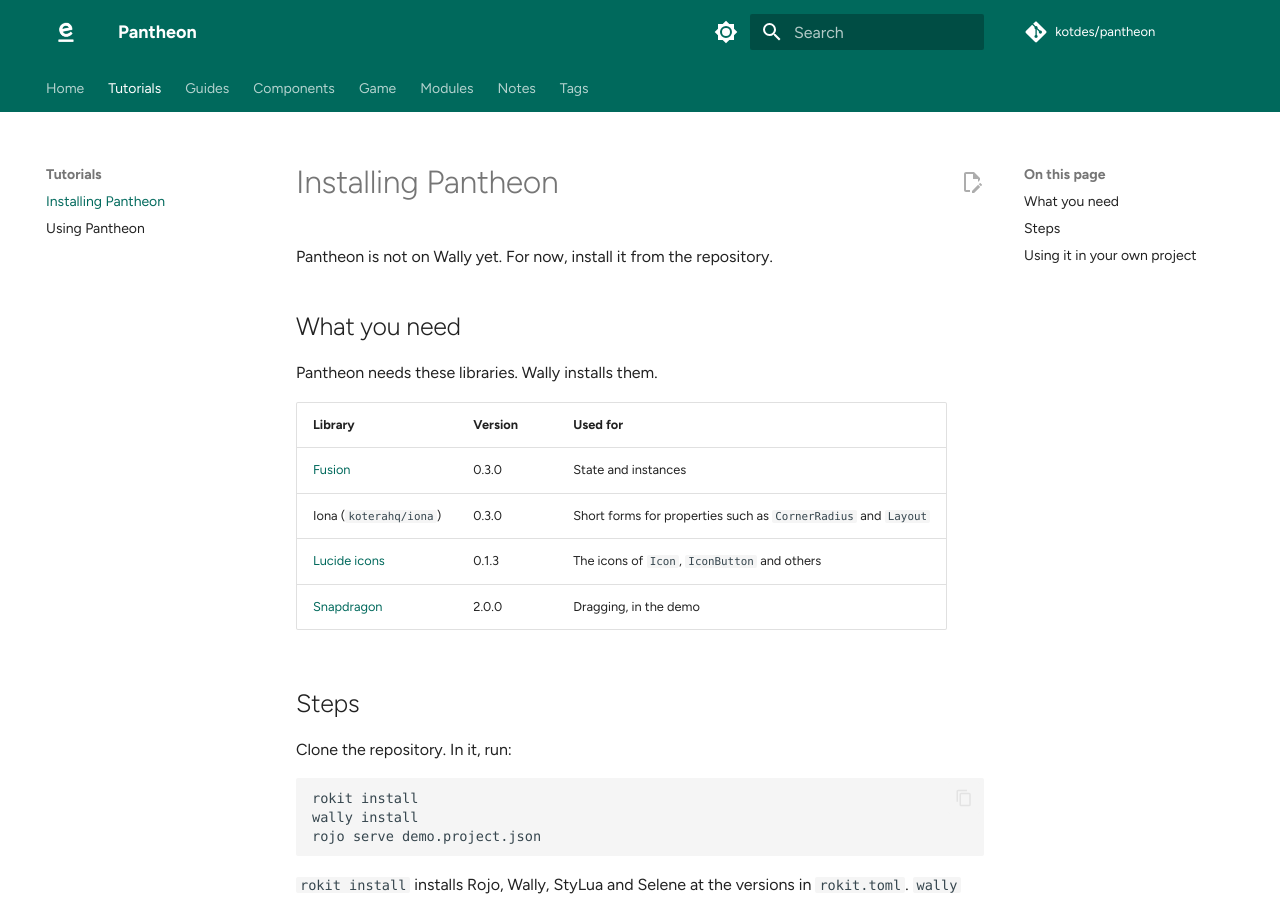
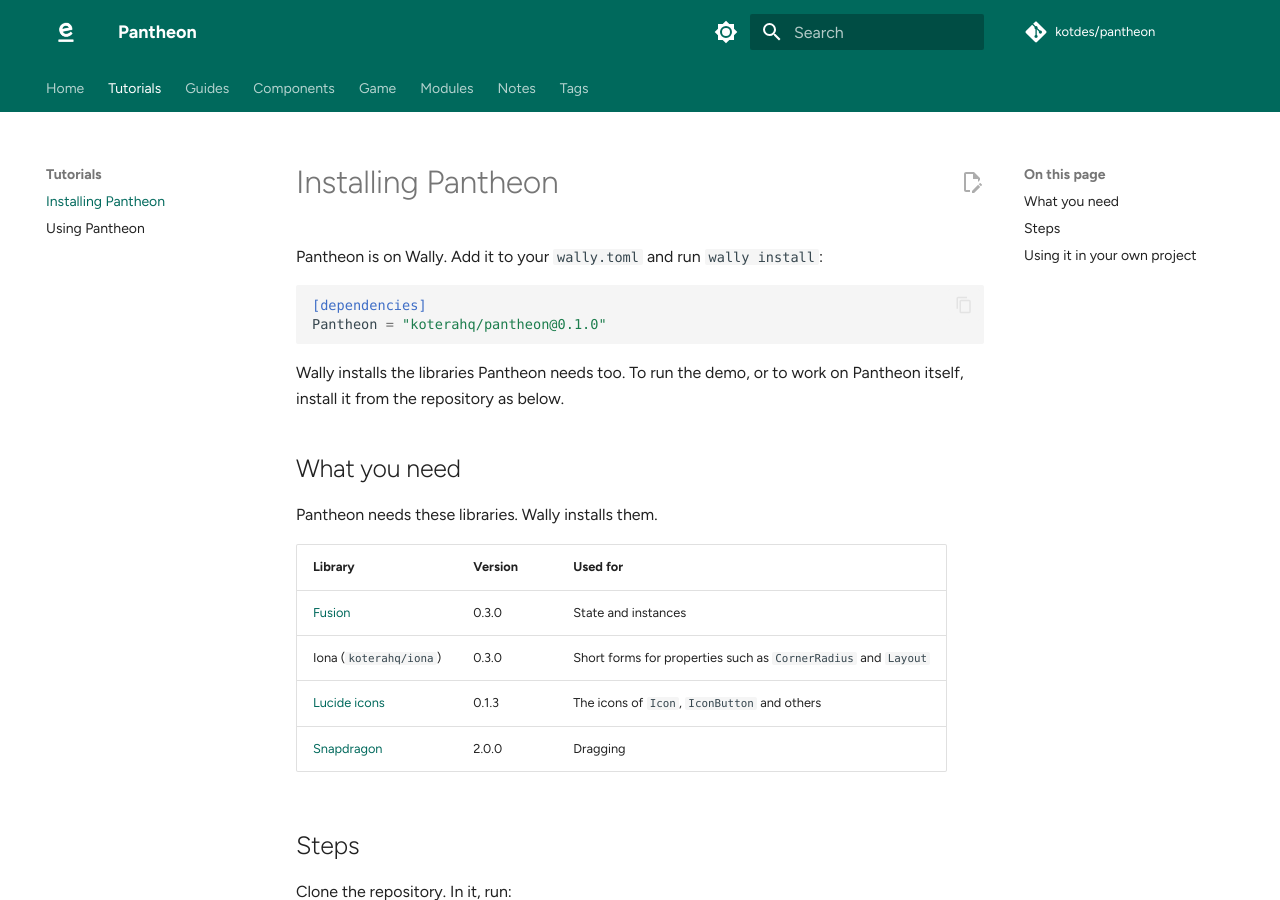
Before and after one commit to Benovates/pantheon, an MkDocs documentation site: the page built from docs/Tutorials/InstallingPantheon.md, in a window 1280 px wide and 900 px high. Built offline with MkDocs 1.6.1 and Material for MkDocs 9.7.7, drawn with Linux system fonts in a browser that asks for light colours; some web fonts are replaced; comment, search, counter and statistics services are not loaded.

Commit message:
edit: prepare Wally package (manifest include/exclude, dev dependency, install docs, lint fixes)

````diff
--- a/docs/Tutorials/InstallingPantheon.md
+++ b/docs/Tutorials/InstallingPantheon.md
@@ -1,6 +1,13 @@
 # Installing Pantheon
 
-Pantheon is not on Wally yet. For now, install it from the repository.
+Pantheon is on Wally. Add it to your `wally.toml` and run `wally install`:
+
+```toml
+[dependencies]
+Pantheon = "koterahq/pantheon@0.1.0"
+```
+
+Wally installs the libraries Pantheon needs too. To run the demo, or to work on Pantheon itself, install it from the repository as below.
 
 ## What you need
 
@@ -11,7 +18,7 @@ Pantheon needs these libraries. Wally installs them.
 | [Fusion](https://elttob.uk/Fusion/0.3/) | 0.3.0 | State and instances |
 | Iona (`koterahq/iona`) | 0.3.0 | Short forms for properties such as `CornerRadius` and `Layout` |
 | [Lucide icons](https://github.com/latte-soft/lucide-icons) | 0.1.3 | The icons of `Icon`, `IconButton` and others |
-| [Snapdragon](https://github.com/vorlias/snapdragon) | 2.0.0 | Dragging, in the demo |
+| [Snapdragon](https://github.com/vorlias/snapdragon) | 2.0.0 | Dragging |
 
 ## Steps
 
````
Also changed, not shown: README.md (+10 -2 lines), wally.toml (+9 -3 lines), 3 other files.
